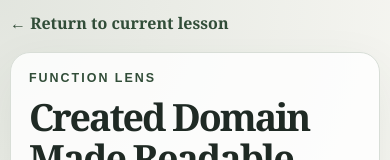
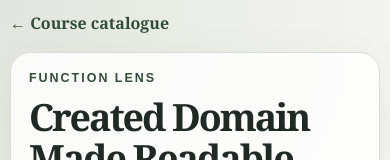
Before and after one commit to optical-lift/titus, a Next.js app: page /lenses/created-domain-made-readable in a window 390 px wide. Shown: the top 160 px of the page. Built offline with nearby package versions, Linux system fonts and the light colour scheme.

Commit message:
Make reusable node return links course aware

```diff
--- a/app/globals.css
+++ b/app/globals.css
@@ -804,3 +804,28 @@ p {
 .disabled-node {
   opacity: 0.72;
 }
+
+.course-assembly-card {
+  overflow: hidden;
+}
+
+.course-assembly-card h3 {
+  overflow-wrap: anywhere;
+  hyphens: auto;
+}
+
+.course-assembly-card p {
+  overflow-wrap: anywhere;
+}
+
+@media (min-width: 1100px) {
+  .course-assembly-card h3 {
+    font-size: clamp(1.5rem, 1.85vw, 2rem);
+  }
+}
+
+@media (max-width: 760px) {
+  .course-assembly-card h3 {
+    font-size: clamp(1.55rem, 8vw, 2.35rem);
+  }
+}
--- a/app/lenses/[lensSlug]/page.tsx
+++ b/app/lenses/[lensSlug]/page.tsx
@@ -1,6 +1,7 @@
 import Link from "next/link";
 import { notFound } from "next/navigation";
 import PublicNodeMetaCard from "@/components/titus/PublicNodeMetaCard";
+import { getReturnHref, getReturnLabel } from "@/lib/titus/return-links";
 import { getFunctionLens } from "@/data/titus/function-lenses";
 
 export default async function FunctionLensPage({
@@ -13,7 +14,8 @@ export default async function FunctionLensPage({
   const { lensSlug } = await params;
   const { from } = await searchParams;
   const lens = getFunctionLens(lensSlug);
-  const returnHref = from || "/lessons/h0776";
+  const returnHref = getReturnHref(from, "/lessons/h0776");
+  const returnLabel = getReturnLabel(from);
 
   if (!lens) {
     notFound();
@@ -22,7 +24,7 @@ export default async function FunctionLensPage({
   return (
     <main className="page-shell lesson-shell">
       <Link className="small-link" href={returnHref}>
-        ← Return to current lesson
+        {returnLabel}
       </Link>
 
       <section className="hero" style={{ marginTop: 18 }}>
@@ -84,7 +86,7 @@ export default async function FunctionLensPage({
 
       <nav className="footer-nav">
         <Link className="small-link" href={returnHref}>
-          ← Return to current lesson
+          {returnLabel}
         </Link>
         <Link className="small-link" href="/">
           Course catalogue
--- /dev/null
+++ b/lib/titus/return-links.ts
@@ -0,0 +1,19 @@
+export function getReturnLabel(from?: string) {
+  if (!from) {
+    return "← Course catalogue";
+  }
+
+  if (from.startsWith("/courses/")) {
+    return "← Return to current course";
+  }
+
+  if (from.startsWith("/lessons/")) {
+    return "← Return to current lesson";
+  }
+
+  return "← Return";
+}
+
+export function getReturnHref(from?: string, fallback = "/") {
+  return from || fallback;
+}
```
Also changed, not shown: app/chains/[chainSlug]/page.tsx (+5 -3 lines), app/patterns/[patternSlug]/page.tsx (+5 -3 lines), app/traditions/[traditionSlug]/page.tsx (+5 -3 lines), lib/titus/course-node-links.ts (+12 -1 lines).
